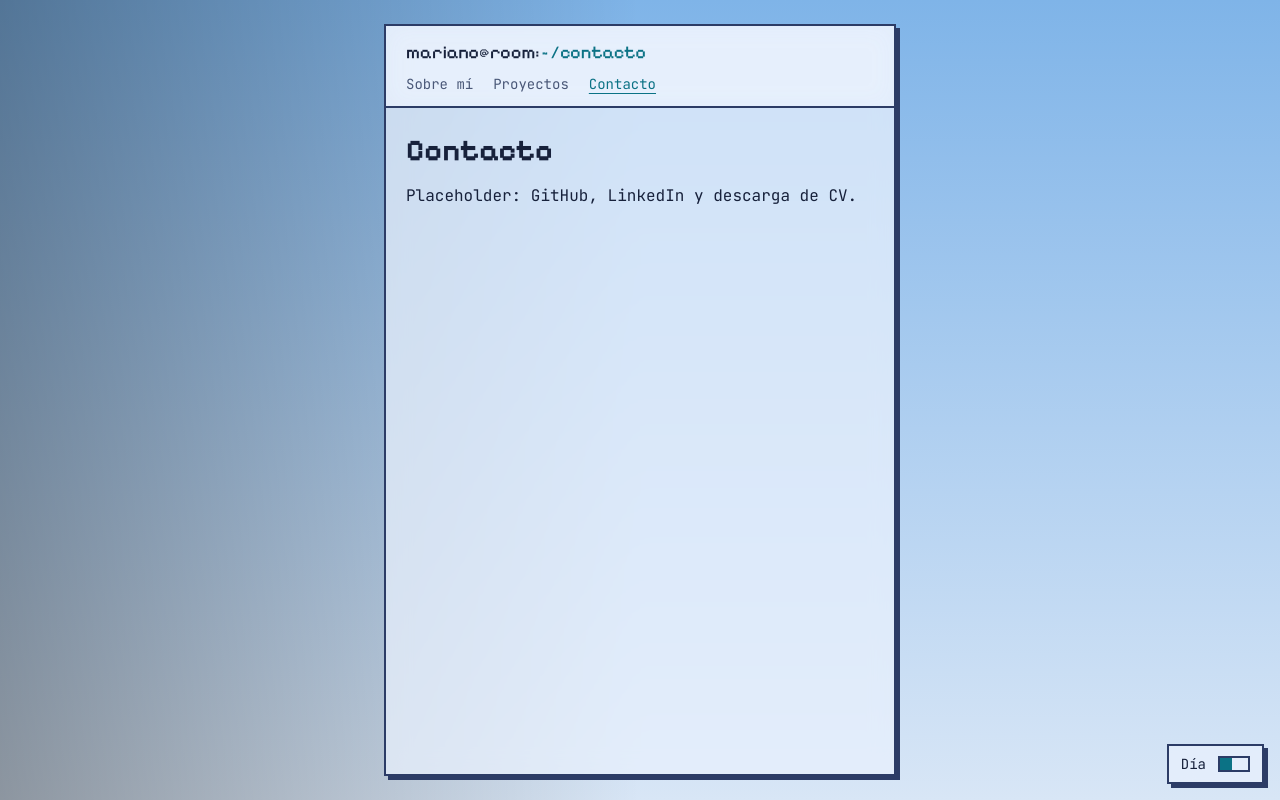
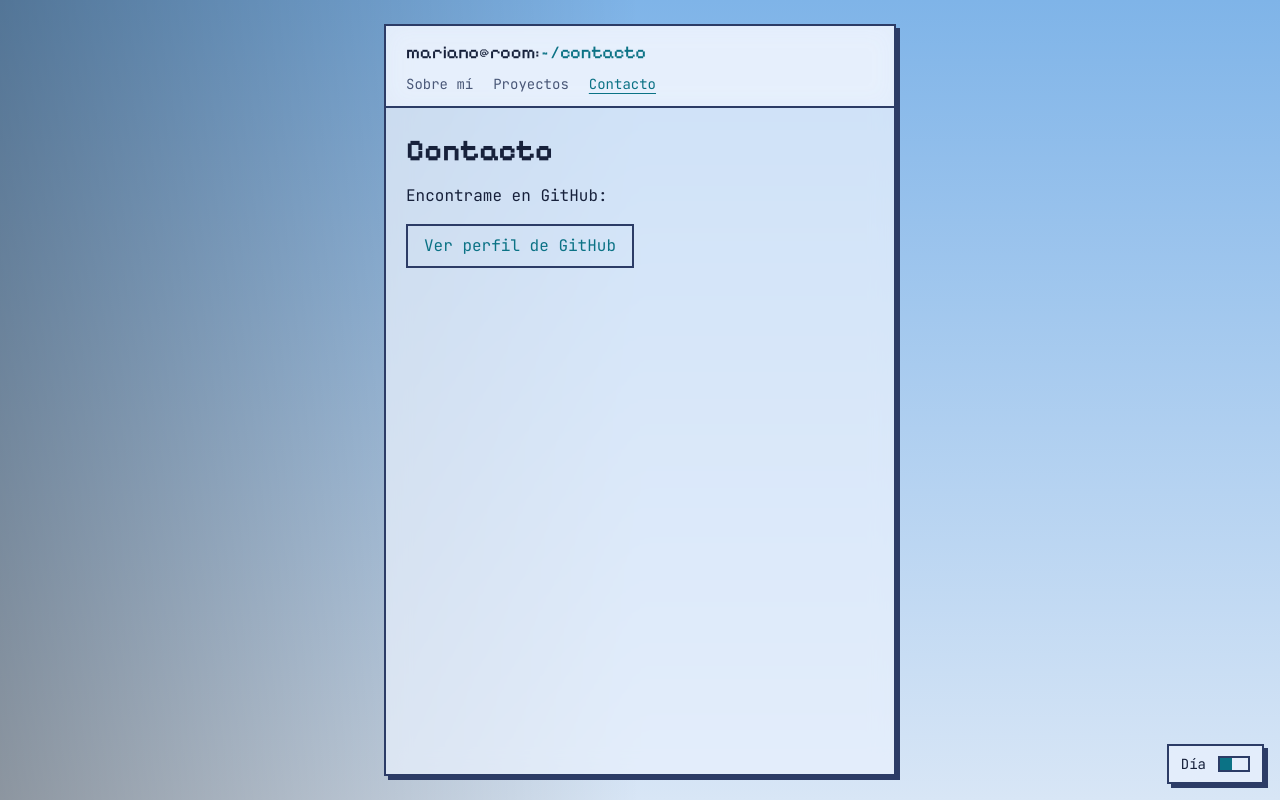
Before and after one commit to nahuelcba22/dev-portfolio, a React (Vite) app: page /contacto in a window 1280 px wide. Built offline with nearby package versions, Linux system fonts and the light colour scheme.

Commit message:
feat(contact): link GitHub profile (#8)

```diff
--- a/src/pages/Contact.jsx
+++ b/src/pages/Contact.jsx
@@ -2,7 +2,15 @@ export default function Contact() {
   return (
     <section className="space-y-4">
       <h1 className="font-display text-3xl font-bold">Contacto</h1>
-      <p>Placeholder: GitHub, LinkedIn y descarga de CV.</p>
+      <p>Encontrame en GitHub:</p>
+      <a
+        href="https://github.com/nahuelcba22"
+        target="_blank"
+        rel="noreferrer"
+        className="inline-block border-2 border-line px-4 py-2 text-accent transition-colors hover:bg-accent hover:text-panel focus-visible:outline-2 focus-visible:outline-offset-2 focus-visible:outline-accent"
+      >
+        Ver perfil de GitHub
+      </a>
     </section>
   )
 }
```
